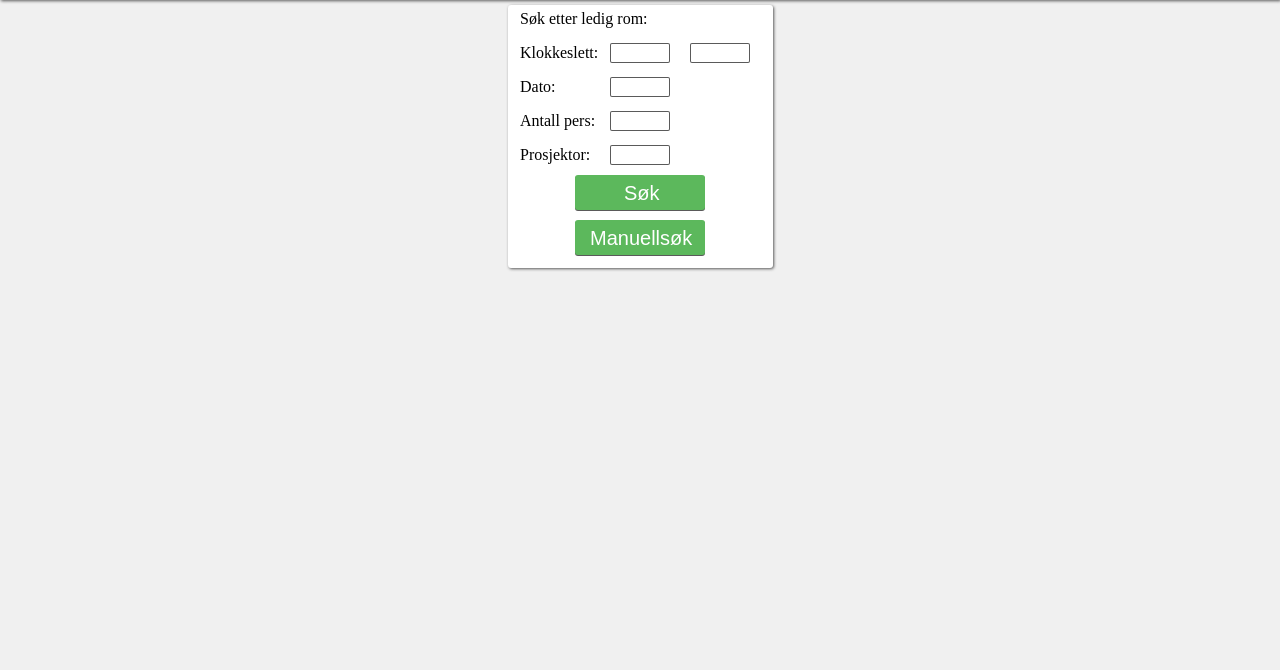
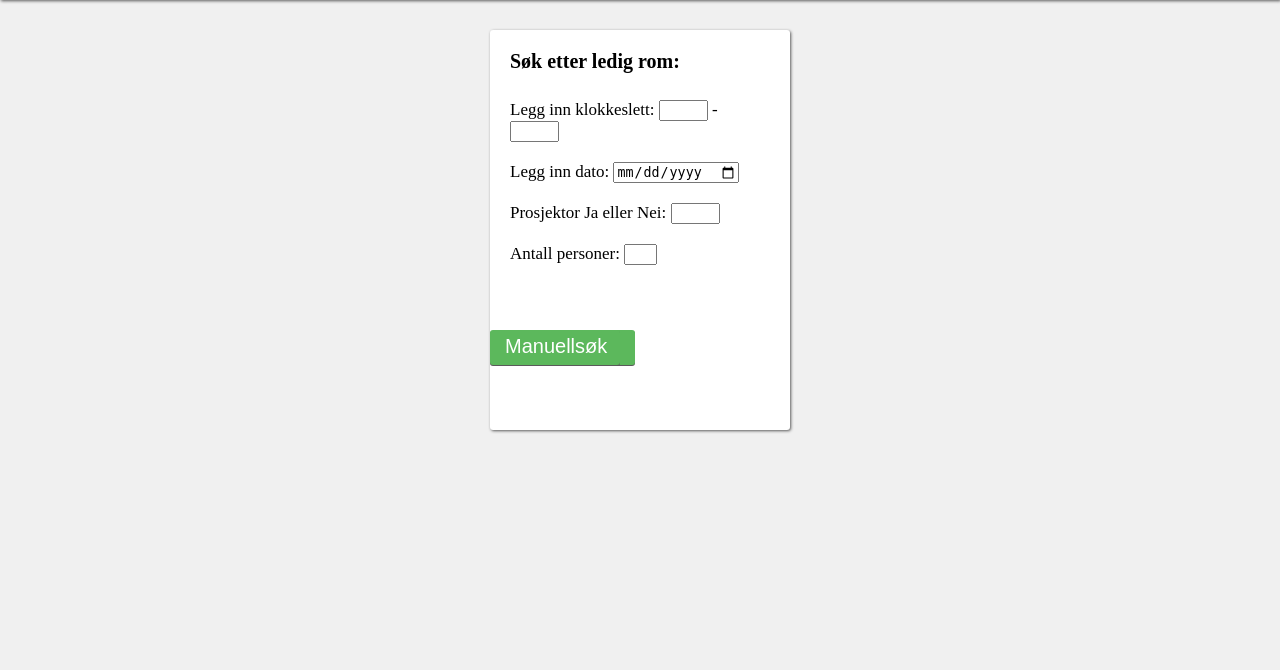
Before and after one commit to exibeel/Prosjekt, a PHP site: page /html/index.html in a window 1280 px wide. Shown: the part 70-740 px from the top of the page. Run offline with PHP 8.4, Linux system fonts and the light colour scheme.

Commit message:
Forandra på searchboksen i css, html.

```diff
--- a/PJ2100 15/css/stylesheet.css
+++ b/PJ2100 15/css/stylesheet.css
@@ -131,7 +131,7 @@ body{
 }
 #searchWinTitles{
 	position: relative;
-	top: -6px;
+	top: 50px;
 	margin-left: auto;
 	margin-right: auto;
 	width: 300px;
@@ -141,76 +141,32 @@ body{
 /* --DROP DOWN MENU BUTTONS--MB*/
 #searchWin{
 	position: relative;
-	top: 5px;
+	top: 30px;
 	margin-left: auto;
 	margin-right: auto;
-	width: 265px;
-	height: 263px;
+	width: 300px;
+	height: 400px;
 	border-radius: 3px;
 	background-color: white;
 	box-shadow: 1px 1px 3px 0px rgb(90,90,90);
 }
-#timeFrom{
-	position: relative;
-	margin-left: auto;
-	margin-right: auto;
-	top: 39px;
-	width: 58px;
-	height: 18px;
-	background-color: white;
-	border-radius: 1px;
-	box-shadow: 0px 0px 0px 1px rgb(90,90,90);
+#searchTitle{
+	position: absolute;
+	top: 0px;
+	margin: 20px;
+	font-size: 20px;
+	font-weight: bold;
 }
-#timeTo{
-	position: relative;
-	margin-left: auto;
-	margin-right: auto;
-	top: 21px;
-	left: 80px;
-	width: 58px;
-	height: 18px;
-	background-color: white;
-	border-radius: 1px;
-	box-shadow: 0px 0px 0px 1px rgb(90,90,90);
-}
-#date{
-	position: relative;
-	margin-left: auto;
-	margin-right: auto;
-	top: 37px;
-	width: 58px;
-	height: 18px;
-	background-color: white;
-	border-radius: 1px;
-	box-shadow: 0px 0px 0px 1px rgb(90,90,90);
-}
-#numOfPeople{
-	position: relative;
-	margin-left: auto;
-	margin-right: auto;
-	top: 53px;
-	width: 58px;
-	height: 18px;
-	background-color: white;
-	border-radius: 1px;
-	box-shadow: 0px 0px 0px 1px rgb(90,90,90);
-}
-#yesNo{
-	position: relative;
-	margin-left: auto;
-	margin-right: auto;
-	top: 69px;
-	width: 58px;
-	height: 18px;
-	background-color: white;
-	border-radius: 1px;
-	box-shadow: 0px 0px 0px 1px rgb(90,90,90);
+#searchDetails{
+	position: absolute;
+	font-size: 17px;
+	top: 50px;
+	margin: 20px;
 }
 #searchButton{
-	position: relative;
-	margin-left: auto;
-	margin-right: auto;
-	top: 80px;
+	position: absolute;
+	left: 15px;
+	top: 300px;
 	width: 130px;
 	height: 35px;
 	background-color: rgb(92,184,92);
@@ -220,13 +176,12 @@ body{
 #wordHolder2{
 	position:absolute;
 	left: 49px;
-	top: -13px
+	top: -15px
 }
 #manualButton{
-	position: relative;
-	margin-left: auto;
-	margin-right: auto;
-	top: 90px;
+	position: absolute;
+	left: 155;
+	top: 300px;
 	width: 130px;
 	height: 35px;
 	background-color: rgb(92,184,92);
@@ -236,7 +191,7 @@ body{
 #wordHolder3{
 	position:absolute;
 	left: 15px;
-	top: -13px
+	top: -15px
 }
 #helpWin{
 }
--- a/PJ2100 15/html/index.html
+++ b/PJ2100 15/html/index.html
@@ -20,22 +20,22 @@
 			</div>
 		</div>
 		<!--Main Body-->
-		<div id="titleBody">
-			<div id="searchWinTitles">
-				<p class="winTitles">Søk etter ledig rom:</p>
-				<p class="winTitles">Klokkeslett:</p>
-				<p class="winTitles">Dato:</p>
-				<p class="winTitles">Antall pers:</p>
-				<p class="winTitles">Prosjektor:</p>
-			</div>
-		</div>
 		<div id="mainBody">
 			<div id="searchWin">
-				<div id="timeFrom"></div>
-				<div id="timeTo"></div>
-				<div id="date"></div>
-				<div id="numOfPeople"></div>
-				<div id="yesNo"></div>
+				<div id="searchTitle">Søk etter ledig rom:</div>
+				<form id="searchDetails">
+					Legg inn klokkeslett: </tab>
+					<input type="timeFrom" size="3" maxlength=""> - <input type="timeTo" size="3" maxlength=""></br></br>
+
+					Legg inn dato:
+					<input type="date" size="3" maxlength="8"></br></br>
+
+					Prosjektor Ja eller Nei:
+					<input type="text" size="3" maxlength= "3"></br></br>
+
+					Antall personer:
+					<input type="text" size="1" maxlength= "1">
+				</form>
 				<div id="searchButton">
 					<div id="wordHolder2"><p class="buttonText">Søk</p></div>
 				</div>
```
